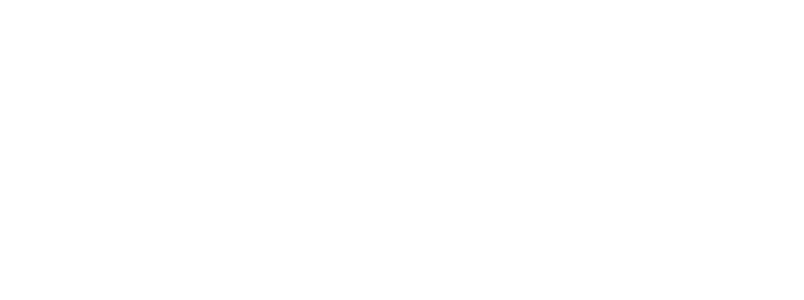
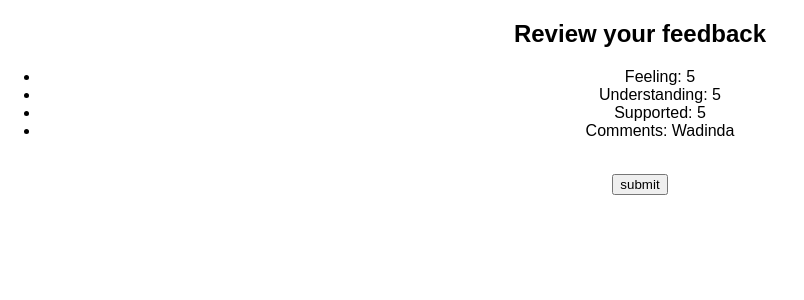
Before and after one commit to Danielsimmz/Redux-Feedback-Loop-1-, a React (Create React App) app: page /#/review in a window 1280 px wide. Shown: the top 300 px of the page, without its empty margins (0-804 px from the left). Built offline with nearby package versions, Linux system fonts and the light colour scheme.

Commit message:
setup review component

```diff
--- a/src/components/App/App.js
+++ b/src/components/App/App.js
@@ -8,6 +8,7 @@
 import Understanding from '../Understanding/Understanding';
 import Supported from '../Supported/Supported';
 import Comments from '../Comments/Comments';
+import ReviewForm from '../ReviewForm/ReviewForm';
 
 class App extends Component {
   render() {
@@ -28,6 +29,9 @@
             <Route path="/comments">
               <Comments />
             </Route>
+            <Route path="/review">
+              <ReviewForm />
+            </Route>
           </Switch>
           <br />
         </div>
--- a/src/components/Comments/Comments.js
+++ b/src/components/Comments/Comments.js
@@ -4,6 +4,14 @@
 import { withRouter } from "react-router";
 //this component is for taking input on how the user feels supported
 class Comments extends Component {
+
+    //this function takes you ro the next page in the steps
+    next = (event) => {
+    event.preventDefault();
+    this.props.history.push("/review");
+  };
+
+  //this function takes you back to the previous page in the steps
   previous = (event) => {
     event.preventDefault();
     this.props.history.push("/supported");
--- /dev/null
+++ b/src/components/ReviewForm/ReviewForm.js
@@ -0,0 +1,46 @@
+import React, { Component } from "react";
+//import axios from "axios";
+//import { connect } from "react-redux";
+import { withRouter } from "react-router";
+
+class ReviewForm extends Component {
+  //this is the function for the next button that takes
+  //the user to the next page in the process
+  next = (event) => {
+    event.preventDefault();
+    this.props.history.push("/supported");
+  };
+
+  //this function takes user to previous page
+  previous = (event) => {
+    event.preventDefault();
+    this.props.history.push("/");
+  };
+  render() {
+    return (
+      <div>
+        <h2>Review your feedback</h2>
+        <form onSubmit={this.next}>
+          {/*<button variant="container" color="primary" onClick={this.previous}>
+            Previous
+    </button>*/}
+          <ul>
+            <li>Feeling: 5</li>
+            <li>Understanding: 5</li>
+            <li>Supported: 5</li>
+            <li>Comments: Wadinda</li>
+          </ul>
+          {/*<select>
+            <menuitem value="number">Delivery</menuitem>
+          </select>*/}
+          <br />
+          <button id="review" variant="container" color="primary" type="submit">
+            submit
+          </button>
+        </form>
+      </div>
+    );
+  }
+}
+
+export default withRouter(ReviewForm);
```
